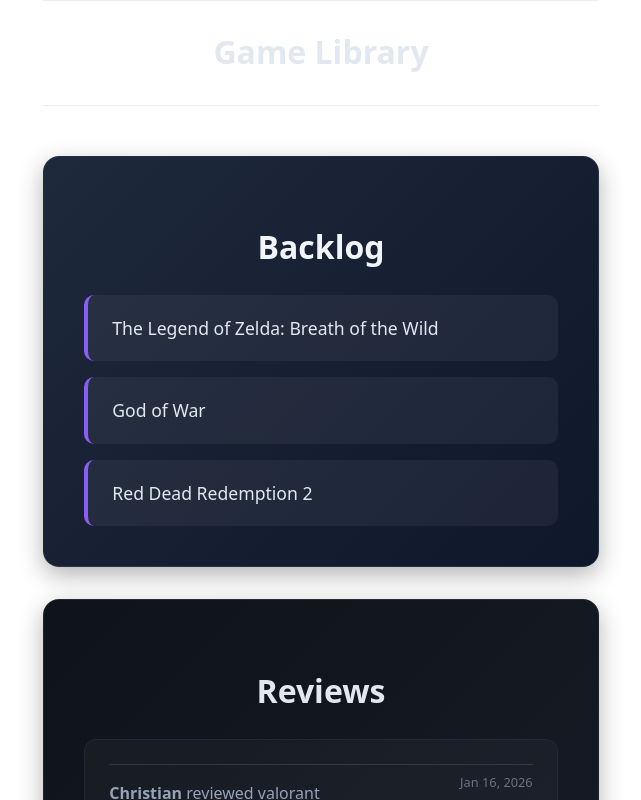
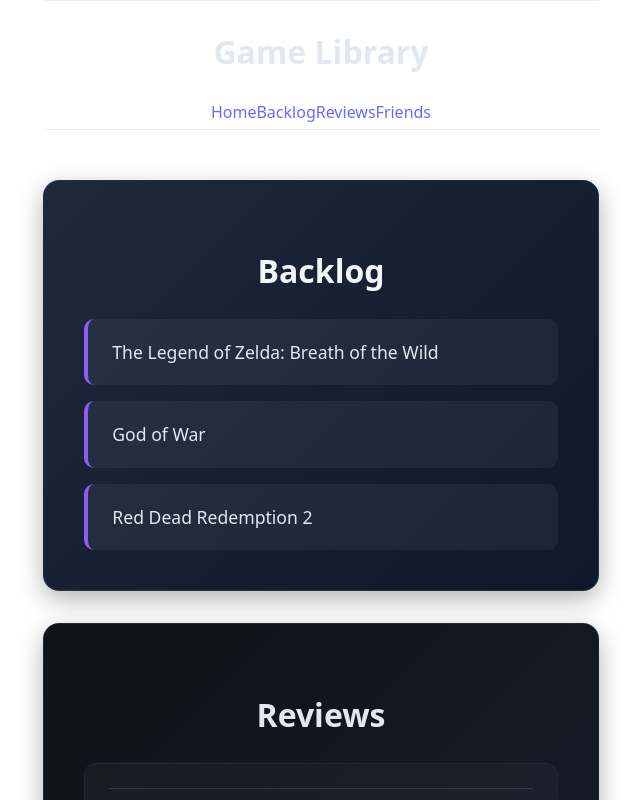
Before and after one commit to jguese3/full-stack-project, a React (Vite) app: page / in a window 1280 px wide. Shown: the top 800 px of the page, without its empty margins (319-960 px from the left). Built offline with nearby package versions, Linux system fonts and the light colour scheme.

Commit message:
Update: Add Nav to header

```diff
--- a/src/components/header/header.tsx
+++ b/src/components/header/header.tsx
@@ -1,7 +1,10 @@
+import { Nav } from "../nav/Nav";
+
 export function Header() {
     return(
     <header>
         <h2>Game Library</h2>
+        <Nav />
     </header>
     );
 }
```
